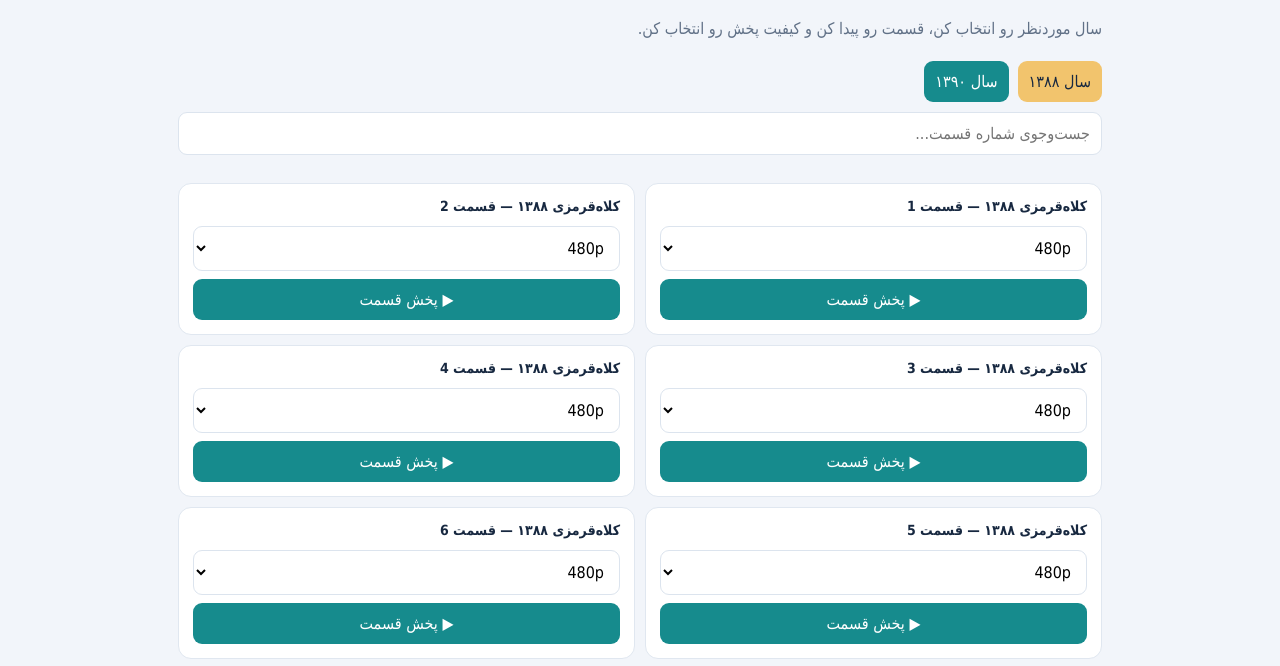
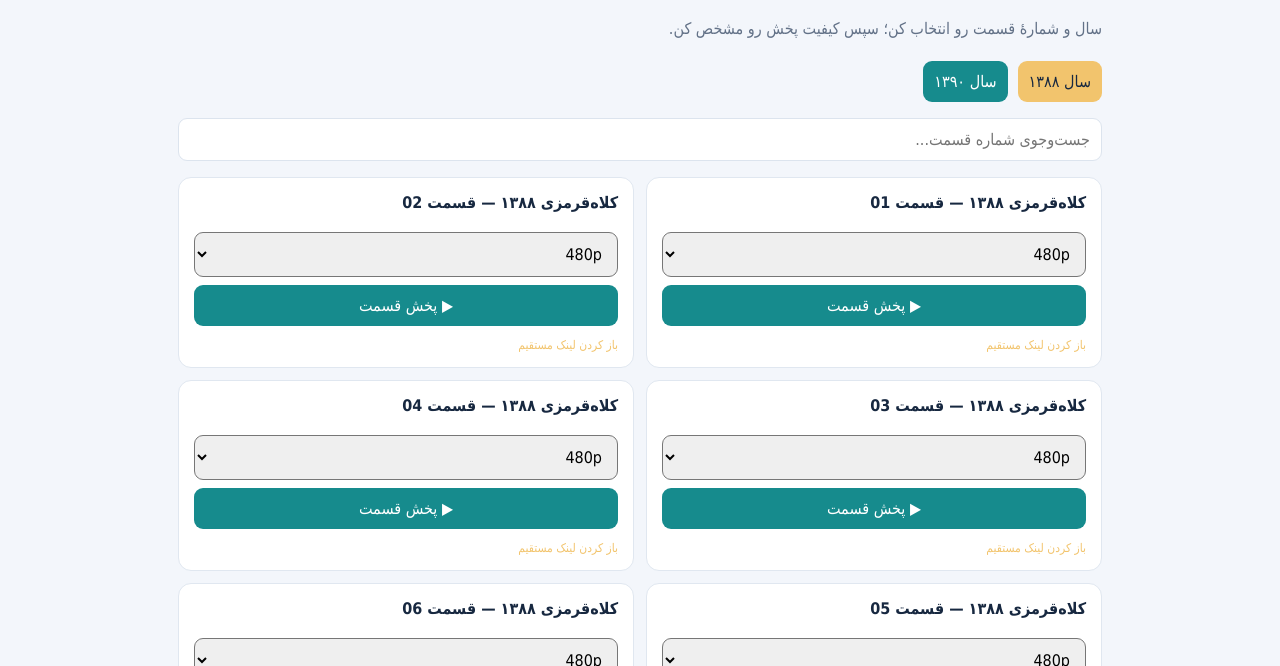
Before and after one commit to ganjineh-tv/ganjineh-tv, a plain HTML site: page kolah-ghermezi.html in a window 1280 px wide. Shown: the part 118-784 px from the top of the page. Drawn offline with Linux system fonts and the light colour scheme.

Commit message:
Update kolah-ghermezi.html

```diff
--- a/kolah-ghermezi.html
+++ b/kolah-ghermezi.html
@@ -1,4 +1,3 @@
-
 <!DOCTYPE html>
 <html lang="fa" dir="rtl">
 <head>
@@ -7,36 +6,32 @@
 <title>آرشیو کلاه‌قرمزی | گنجینه نوستالژی</title>
 <style>
 *{box-sizing:border-box}
-body{margin:0;font-family:Tahoma,Arial,sans-serif;background:#f2f5fa;color:#172840}
+body{margin:0;font-family:Tahoma,Arial,sans-serif;background:#f3f6fb;color:#172840}
 header{background:#101d32;color:white;padding:17px}
-header a{color:#f2c46d;text-decoration:none}
+a{color:#f2c46d;text-decoration:none}
 main{max-width:950px;margin:auto;padding:18px 13px 40px}
 h1{font-size:24px}
-p{line-height:2;color:#617187}
-select,input,button{font:inherit;padding:11px;border-radius:9px}
-input,select{border:1px solid #dce4ee;background:white;min-width:0}
-input{width:100%;margin:10px 0}
-.years{display:flex;gap:9px;flex-wrap:wrap}
+p{line-height:2;color:#627187}
+.years{display:flex;gap:10px;flex-wrap:wrap}
+button,select,input{font:inherit;padding:11px;border-radius:9px}
 button{border:0;background:#168b8d;color:white;cursor:pointer}
 .years button.active{background:#f2c46d;color:#172840}
-.episodes{display:grid;grid-template-columns:repeat(2,minmax(0,1fr));gap:10px;margin-top:18px}
-.episode{background:white;border:1px solid #e0e7f0;border-radius:13px;padding:14px}
-.episode strong{display:block;margin-bottom:12px;font-size:14px}
-.episode select{width:100%;margin-bottom:8px}
-.episode button{width:100%}
-#player{display:none;margin-top:22px;background:#101d32;color:white;padding:15px;border-radius:14px}
-video{width:100%;max-height:60vh;background:black;margin-top:12px}
-.back{display:inline-block;margin-top:10px}
+input{width:100%;margin:16px 0;border:1px solid #dce4ee}
+.episodes{display:grid;grid-template-columns:repeat(2,minmax(0,1fr));gap:12px}
+.episode{background:white;border:1px solid #e0e7f0;border-radius:13px;padding:15px}
+.episode strong{display:block;margin-bottom:12px}
+.episode select,.episode button{width:100%;margin-top:8px}
+#player{display:none;margin-top:24px;background:#101d32;color:white;padding:15px;border-radius:14px}
+video{width:100%;background:black;margin-top:12px;max-height:60vh}
+#status{color:white}
 @media(max-width:500px){.episodes{grid-template-columns:1fr}}
 </style>
 </head>
 <body>
-<header>
-<a href="index.html">← بازگشت به گنجینه نوستالژی</a>
-</header>
+<header><a href="index.html">← بازگشت به گنجینه نوستالژی</a></header>
 <main>
 <h1>🧸 آرشیو کلاه‌قرمزی</h1>
-<p>سال موردنظر رو انتخاب کن، قسمت رو پیدا کن و کیفیت پخش رو انتخاب کن.</p>
+<p>سال و شمارهٔ قسمت رو انتخاب کن؛ سپس کیفیت پخش رو مشخص کن.</p>
 
 <div class="years">
 <button class="active" onclick="showYear('88',this)">سال ۱۳۸۸</button>
@@ -49,7 +44,7 @@ video{width:100%;max-height:60vh;background:black;margin-top:12px}
 <section id="player">
 <strong id="playingTitle">پخش کلاه‌قرمزی</strong>
 <video id="video" controls playsinline preload="metadata"></video>
-<p id="status" style="color:white">اگر ویدئو پخش نشد، ممکن است لینک منبع در دسترس نباشد.</p>
+<p id="status">اگر ویدئو پخش نشد، ممکنه منبع در دسترس نباشه.</p>
 <button onclick="closePlayer()">بستن پخش</button>
 </section>
 </main>
@@ -67,7 +62,7 @@ render();
 function makeUrl(ep,quality){
 const prefix="Kolah.Ghermezi."+year;
 const number=String(ep).padStart(2,"0");
-return "https://dl3.ir-dl.com/series/"+prefix+"/"+quality+"p/"+prefix+"."+quality+"p.E"+number+".IR-DL.mp4";
+return `https://dl3.ir-dl.com/series/${prefix}/${quality}p/${prefix}.${quality}p.E${number}.IR-DL.mp4`;
 }
 
 function render(){
@@ -75,38 +70,64 @@ const total=year==="88"?15:16;
 const q=document.getElementById("search").value.trim();
 const box=document.getElementById("episodes");
 box.innerHTML="";
+
 for(let i=1;i<=total;i++){
 if(q&&!String(i).includes(q))continue;
+
 const card=document.createElement("div");
 card.className="episode";
+
 const title=document.createElement("strong");
-title.textContent="کلاه‌قرمزی "+(year==="88"?"۱۳۸۸":"۱۳۹۰")+" — قسمت "+i;
+title.textContent=`کلاه‌قرمزی ${year==="88"?"۱۳۸۸":"۱۳۹۰"} — قسمت ${String(i).padStart(2,"0")}`;
+
 const select=document.createElement("select");
 select.setAttribute("aria-label","کیفیت پخش");
-[["480","480p"],["720","720p"],["1080","1080p"]].forEach(([v,t])=>{
+
+const qualities=year==="88"
+?["480","720","1080"]
+:["480","720","1080"];
+
+qualities.forEach(quality=>{
 const option=document.createElement("option");
-option.value=v;
-option.textContent=t;
+option.value=quality;
+option.textContent=quality+"p";
 select.appendChild(option);
 });
-const button=document.createElement("button");
-button.textContent="▶ پخش قسمت";
-button.onclick=()=>playEpisode(i,select.value);
-card.append(title,select,button);
+
+const play=document.createElement("button");
+play.textContent="▶ پخش قسمت";
+play.onclick=()=>playEpisode(i,select.value);
+
+const link=document.createElement("a");
+link.href=makeUrl(i,select.value);
+link.target="_blank";
+link.rel="noopener";
+link.textContent="باز کردن لینک مستقیم";
+link.style.cssText="display:block;margin-top:12px;font-size:12px";
+select.onchange=()=>link.href=makeUrl(i,select.value);
+
+card.append(title,select,play,link);
 box.appendChild(card);
 }
 }
 
 function playEpisode(ep,quality){
 const video=document.getElementById("video");
+video.pause();
+video.src=makeUrl(ep,quality);
+
 document.getElementById("playingTitle").textContent=
-"کلاه‌قرمزی "+(year==="88"?"۱۳۸۸":"۱۳۹۰")+" — قسمت "+ep+" — "+quality+"p";
-video.src=makeUrl(ep,quality);
+`کلاه‌قرمزی ${year==="88"?"۱۳۸۸":"۱۳۹۰"} — قسمت ${ep} — ${quality}p`;
+
+document.getElementById("status").textContent=
+"در حال بارگذاری ویدئو...";
+
 document.getElementById("player").style.display="block";
 document.getElementById("player").scrollIntoView({behavior:"smooth"});
+
 video.play().catch(()=>{
 document.getElementById("status").textContent=
-"پخش خودکار انجام نشد؛ دکمهٔ پخش روی ویدئو رو بزن. اگر باز هم پخش نشد، لینک منبع ممکنه خراب یا غیرفعال باشه.";
+"پخش خودکار انجام نشد؛ روی دکمهٔ پخش ویدئو بزن. اگر باز هم پخش نشد، ممکنه سرور لینک رو ارائه نکنه.";
 });
 }
 
```
